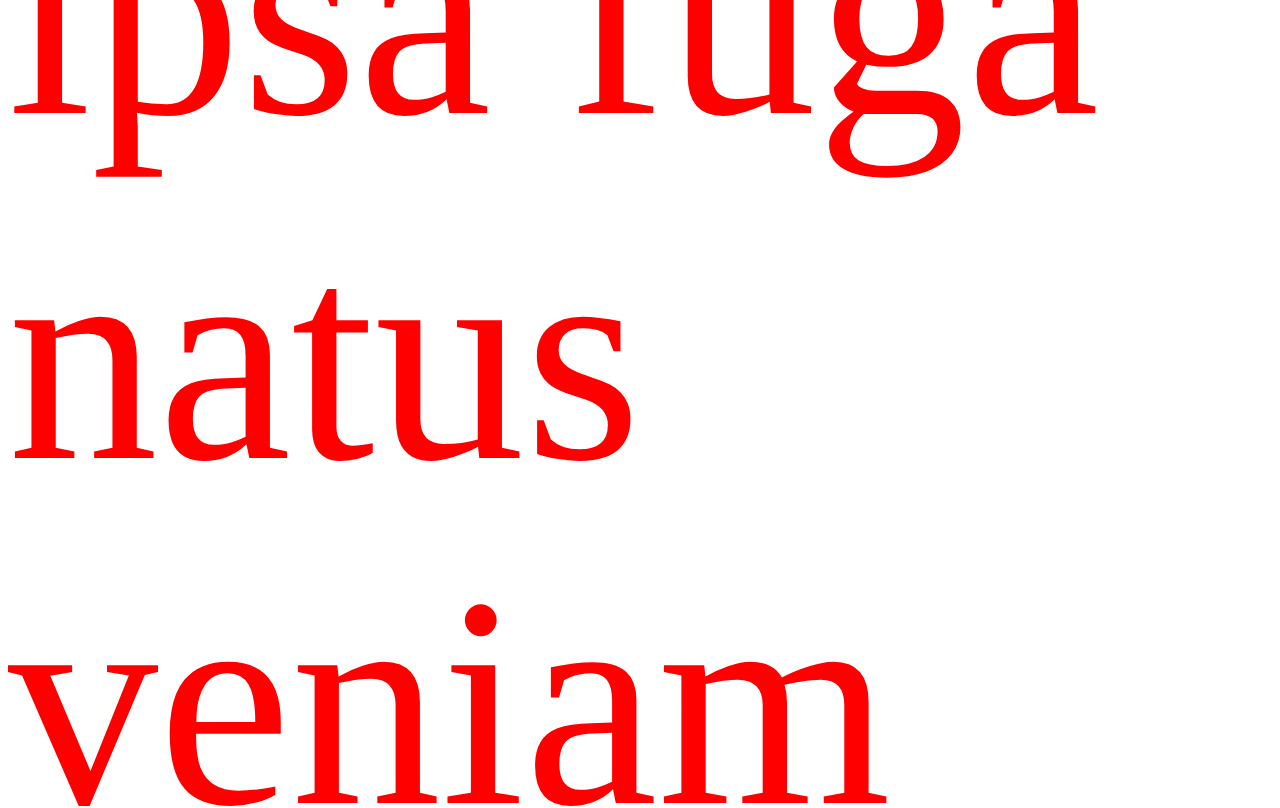
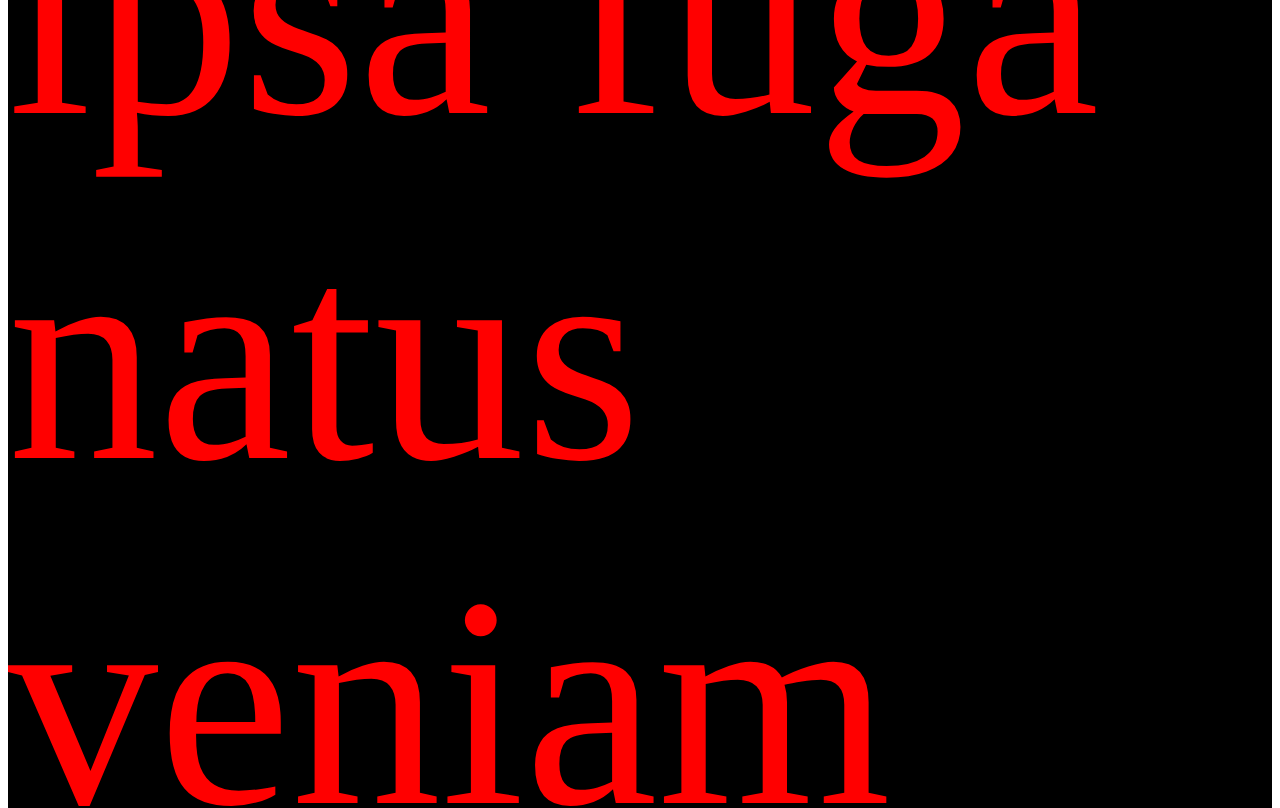
Before and after one commit to CodeShield1/projet-git, a plain HTML site: page index.html in a window 1280 px wide. Shown: the part 10465-11273 px from the top of the page. Drawn offline with Linux system fonts and the light colour scheme.

Commit message:
AJOUTER BAGROUND  BLACK

```diff
--- a/index.html
+++ b/index.html
@@ -9,14 +9,14 @@
 <body>
         <p>
 
-            Lorem ipsum dolor sit amet consectetur
+            Lorem ipsu m dolor sit amet consectetur
          adipis
          icing elit. Ab aliquam repellat delectus
           alias, quidem suscipit autem minima dicta aspernatur provident
            explicabo odit doloremque nam quae vel praesentium magnam maiores
             distinctio officiis ipsa fuga natus veniam repellendus culpa.
              Ducimus corrupti, ab sit facilis odit nisi dolorem eligendi a impedit dolor rem.
-
+,
        </p>
 
        <p>hello world</p>
--- a/styles.css
+++ b/styles.css
@@ -1,4 +1,5 @@
 p{
     font-size: 300px;
     color: red;
+    background-color: black;
 }
```
